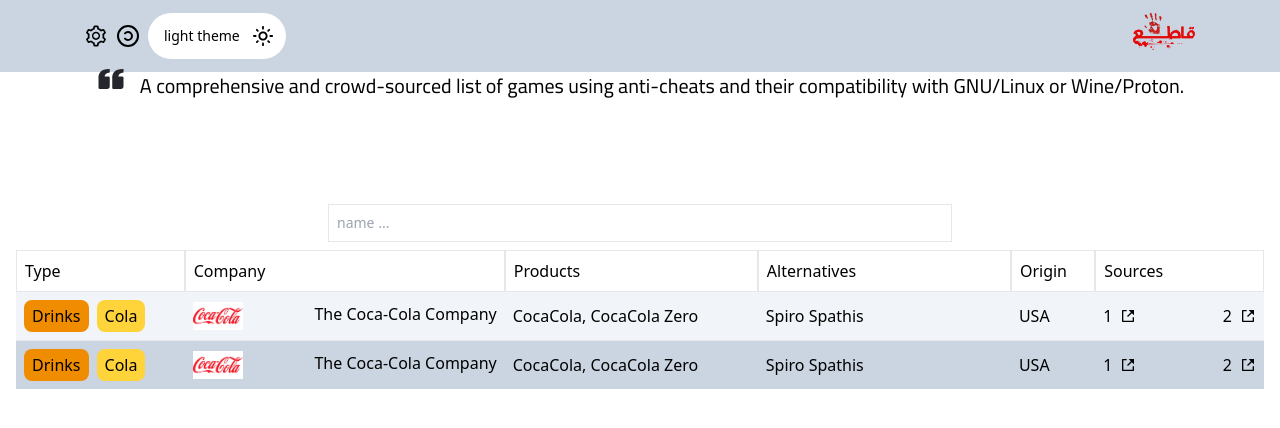
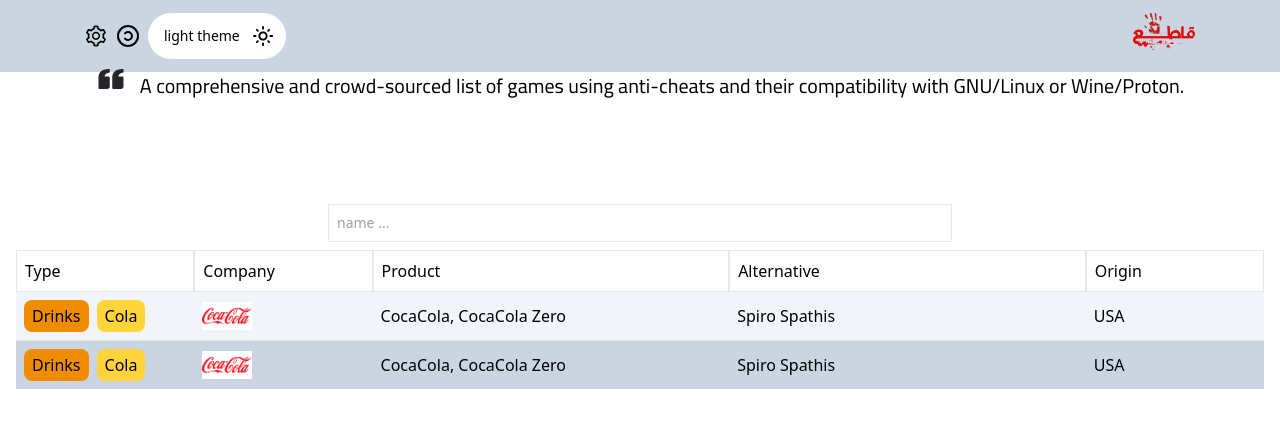
Before and after one commit to 0xyosef/boycott, a Next.js app: page / in a window 1280 px wide. Shown: the top 428 px of the page. Built offline with nearby package versions, Linux system fonts and the light colour scheme.

Commit message:
fix(layout): table

```diff
--- a/src/components/TRow.tsx
+++ b/src/components/TRow.tsx
@@ -3,8 +3,7 @@
     <tr
       role="row"
       className="grid grid-cols-1 \
-      @xl:grid-cols-[minmax(0,2fr)_minmax(0,20rem)_minmax(0,2fr)_minmax(0,2fr)_minmax(0,1fr)_minmax(0,2fr)] \
-      @3xl:grid-cols-[minmax(0,2fr)_minmax(0,20rem)_minmax(0,3fr)_minmax(0,3fr)_minmax(0,1fr)_minmax(0,2fr)] \
+      @xl:grid-cols-[minmax(max-content,1fr)_minmax(max-content,1fr)_minmax(max-content,2fr)_minmax(max-content,2fr)_minmax(max-content,1fr)] \
       "
     >
       {children}
--- a/src/components/Table.tsx
+++ b/src/components/Table.tsx
@@ -7,15 +7,37 @@
 type Props = {
   data: BoycottItem[];
 };
+
+const getHeaders = (items: BoycottItem[]) => {
+  const headers = items
+    .reduce((acc: string[], current: BoycottItem) => {
+      return [...acc, ...Object.keys(current)];
+    }, [] as string[])
+    .filter((value, index, self) => self.indexOf(value) == index)
+    .filter((value) => value !== "sources")
+    .map((header) => {
+      switch (header) {
+        case "products":
+          return "product";
+        case "alternatives":
+          return "alternative";
+        default:
+          return header;
+      }
+    });
+  return headers;
+};
+
 export default function Table({ data }: Props) {
   const [name, _] = useFilter();
+  const headers = getHeaders(data);
 
   return (
     <table
       role="table"
       className="text-left @container/table flex flex-col dark:border dark:border-primary  max-w-full w-full"
     >
-      <Thead headers={Object.keys(data[0])} />
+      <Thead headers={headers} />
       <tbody
         role="rowgroup"
         className="divide-y dark:border dark:border-primary"
--- a/src/components/TableCompany.tsx
+++ b/src/components/TableCompany.tsx
@@ -12,11 +12,8 @@
 }) {
   return (
     <TCell name="company">
-      <div className="w-full flex justify-between">
+      <div className="w-full flex justify-between" aria-label={name}>
         <Image src={image} alt={imageAlt} width={50} height={40} />
-        <span className="font-medium w-fit hidden @[5rem]:inline-block">
-          {name}
-        </span>
       </div>
     </TCell>
   );
--- a/src/components/Tbody.tsx
+++ b/src/components/Tbody.tsx
@@ -16,7 +16,7 @@
         <TableProducts products={props.products} />
         <TableAlternatives alternatives={props.alternatives} />
         <TableOrigin origin={props.origin} />
-        <TableSources sources={props.sources} />
+        {/* <TableSources sources={props.sources} /> */}
       </TRow>
     </div>
   );
```
